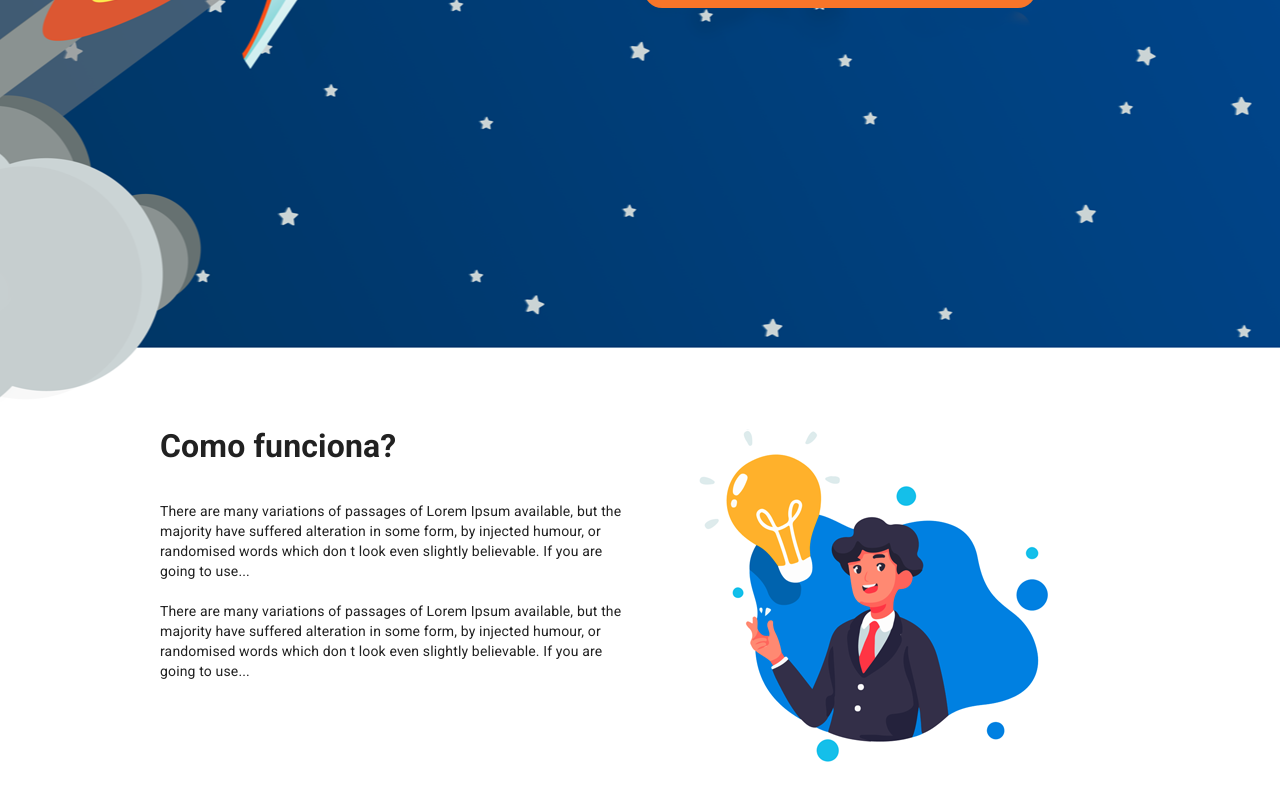
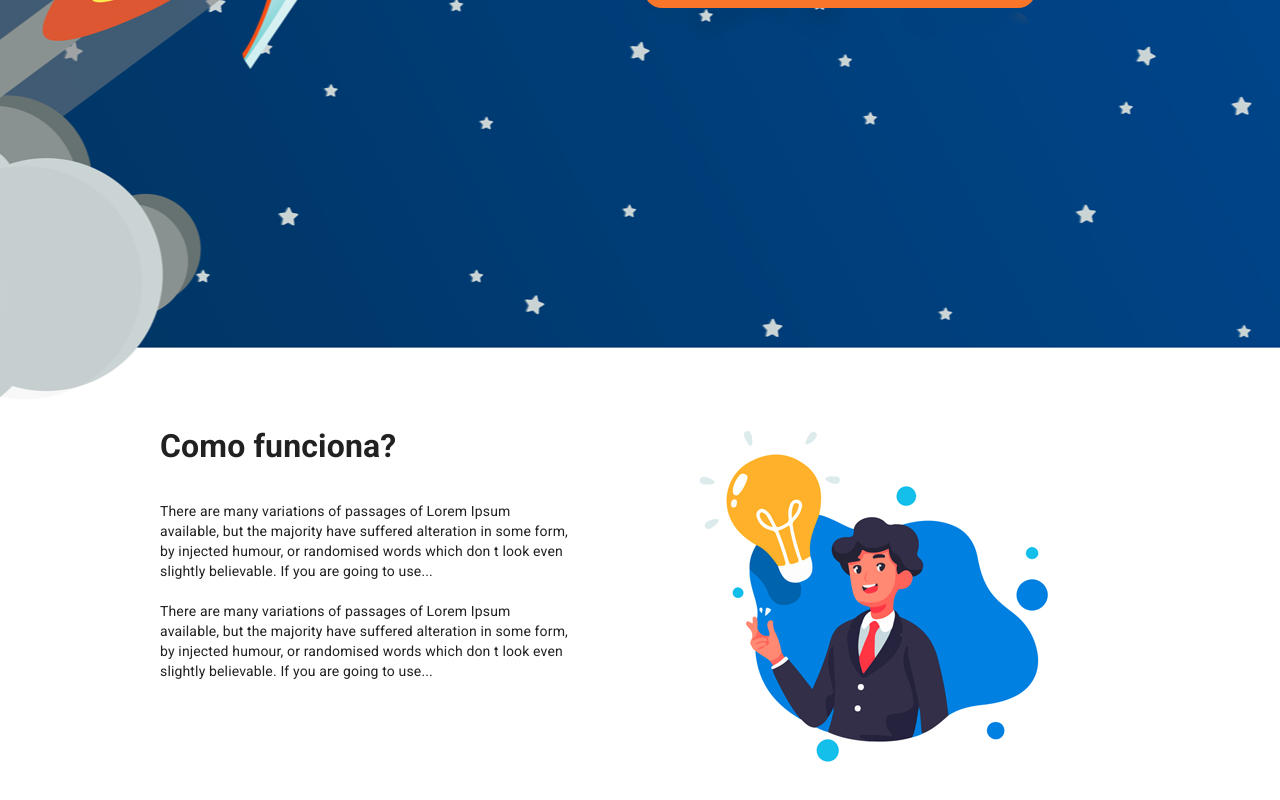
Before and after one commit to paulohsz/big-idea, a React (Create React App) app: page / in a window 1280 px wide. Shown: the part 539-1339 px from the top of the page. Built offline with nearby package versions, Linux system fonts and the light colour scheme.

Commit message:
Tips header

```diff
--- a/src/component/home/Tip/Widget/index.js
+++ b/src/component/home/Tip/Widget/index.js
@@ -13,8 +13,10 @@ Widget.Header = styled.header`
     margin-bottom: 39px;
 `;
 
-Widget.Content = styled.span`
+Widget.Content = styled.div`
   font-size: 14px;
+  padding-right: 70px;
+  //text-align: ;
 `;
 
 export default Widget;
--- a/src/component/home/Tip/index.js
+++ b/src/component/home/Tip/index.js
@@ -17,7 +17,6 @@ function Tip() {
             Como funciona?
           </Widget.Header>
           <Widget.Content>
-            {' '}
             {/* eslint-disable-next-line max-len */}
             There are many variations of passages of Lorem Ipsum available, but the majority have suffered alteration in some form, by injected humour, or randomised words which don t look even slightly believable. If you are going to use...
             <br />
```
